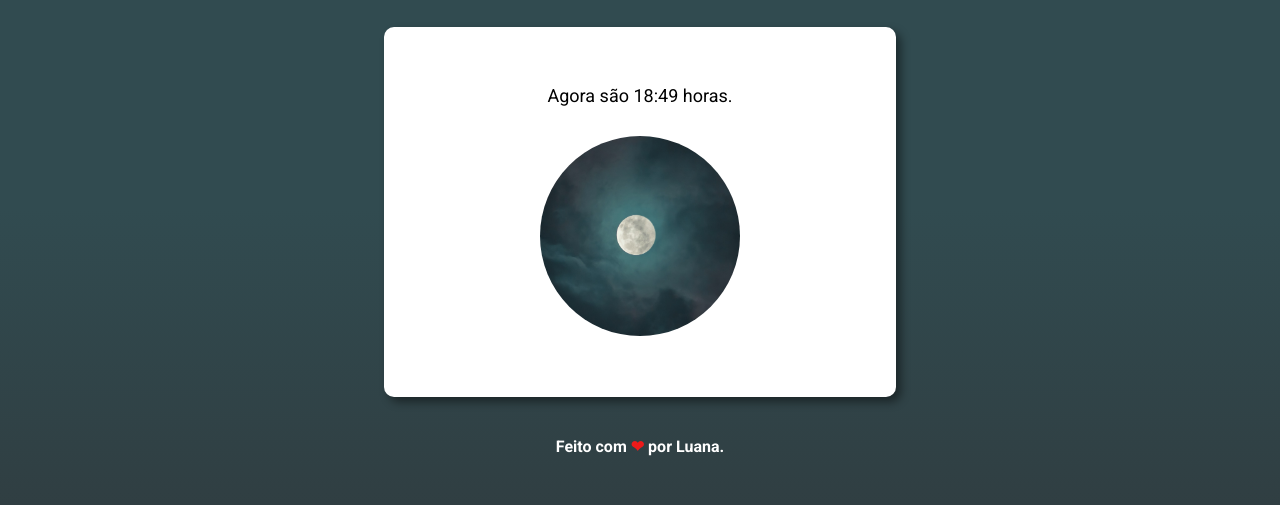
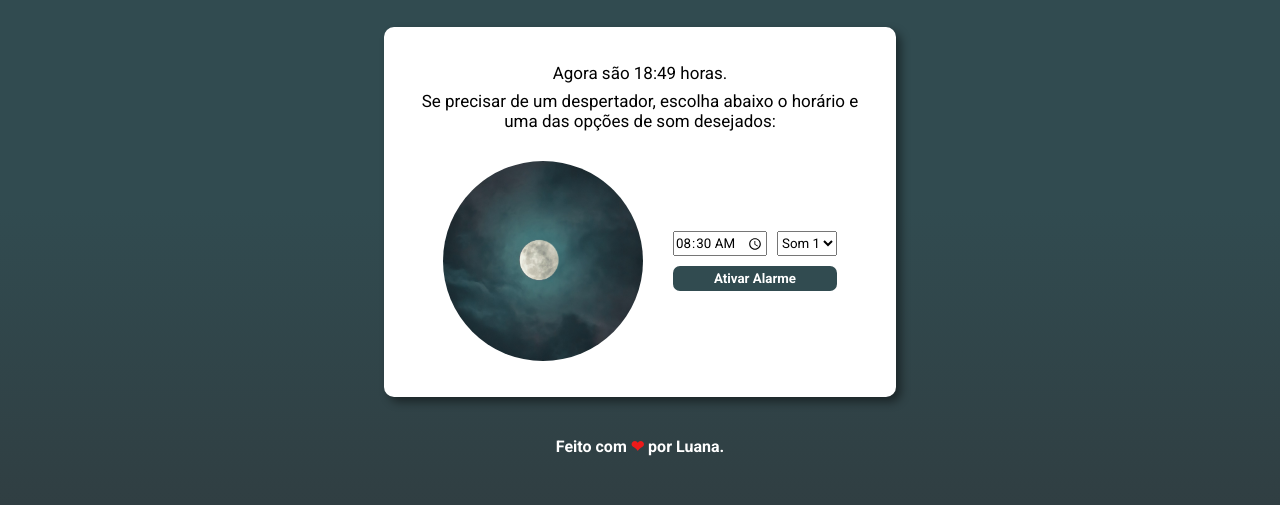
Before and after one commit to LuanaRSon/what-time-is-it, a plain HTML site: page index.html in a window 1280 px wide. Shown: the part 71-576 px from the top of the page. Drawn offline with Linux system fonts and the light colour scheme.

Commit message:
time input, select and a button added for alarm clock feature

```diff
--- a/index.html
+++ b/index.html
@@ -18,11 +18,21 @@
   </header>
 
   <section>
-    <div>
+    <div class="hour-text">
       <p id="hour-message"></p>
+      <p>Se precisar de um despertador, escolha abaixo o horário e uma das opções de som desejados:</p>
     </div>
-    <div>
+    <div id="alarm-clock">
       <img id="main-img">
+      <div class="alarm-settings">
+        <input type="time" class="input-time height-size" value="08:30">
+        <select class="height-size select-song">
+          <option value="som1">Som 1</option>
+          <option value="som2">Som 2</option>
+          <option value="som3">Som 3</option>
+        </select>
+        <button disabled class="height-size btn-alarm">Ativar Alarme</button>
+      </div>
     </div>
   </section>
 
--- a/script.js
+++ b/script.js
@@ -12,6 +12,8 @@ const images = [
   srcImg: "./assets/night.jpg"
 }];
 
+const btnAlarm = document.getElementsByClassName("btn-alarm")[0];
+
 function getTime() {
   const message = document.getElementById("hour-message");
 
@@ -19,37 +21,54 @@ function getTime() {
   let hour = data.getHours();
   let minutes = data.getMinutes();
 
-  if (hour < 10 && minutes < 10) {
-    message.innerHTML = `Agora são 0${hour}:0${minutes} horas.`
-  } else if (hour < 10 && minutes > 10) {
-    message.innerHTML = `Agora são 0${hour}:${minutes} horas.`
-  } else if (hour > 10 && minutes < 10) {
-    message.innerHTML = `Agora são ${hour}:0${minutes} horas.`
-  } else {
-    message.innerHTML = `Agora são ${hour}:${minutes} horas.`
+  if (hour < 10) {
+    hour = "0" + hour;
   }
+
+  if (minutes < 10) {
+    minutes = "0" + minutes;
+  }
+
+  message.innerHTML = `Agora são ${hour}:${minutes} horas.`
   changeLayout(hour);
   setTimeout("getTime()",500);
 }
 
 function changeLayout(hour) {
   const img = document.getElementById("main-img");
-  const body = document.getElementsByTagName("body")[0];
 
   if (hour >= 6 && hour < 12) {
     img.src = images[0].srcImg;
     img.alt = images[0].altText;
     document.body.style.background = "linear-gradient(rgba(97, 140, 241, 0.897) 35%, rgb(53, 87, 165)";
+    btnAlarm.style.background = "rgba(97, 140, 241, 0.897)";
 
   } else if (hour >= 12 && hour < 18) {
     img.src = images[1].srcImg;
     img.alt = images[1].altText;
     document.body.style.background = "linear-gradient(#f1ae8cd8 35%, #e07139)";
+    btnAlarm.style.background = "#f1ae8cd8";
 
   } else {
     img.src = images[2].srcImg;
     img.alt = images[2].altText;
     document.body.style.background = "linear-gradient(#314B50 35%, #2f3538)";
+    btnAlarm.style.background = "#314B50";
 
   }
 };
+
+// EM DESENVOLVIMENTO
+// function setAlarm(hour, minutes) {
+//   const alarmTime = document.getElementsByClassName("input-time")[0].value;
+//   const song = document.getElementsByClassName("select-song")[0].value;
+// };
+
+// btnAlarm.addEventListener("click", setAlarm);
+
+// EM DESENVOLVIMENTO
+// function showTime() {
+//   const message = document.getElementById("hour-message");
+
+//   setTimeout("showTime()",500);
+// }
--- a/styles.css
+++ b/styles.css
@@ -38,8 +38,51 @@ section {
   width: 40%;
 }
 
-#hour-message {
-  font-size: 18px;
+/* ---- SECTION CONFIG ---- */
+
+#alarm-clock {
+  align-items: center;
+  display: flex;
+  gap: 30px;
+}
+
+.hour-text {
+  font-size: 17px;
+  text-align: center;
+}
+
+p:first-child {
+  margin-bottom: 8px;
+}
+
+.alarm-settings {
+  display: grid;
+  grid-gap: 10px;
+  grid-template-areas: "input-time select"
+                       "btn btn";
+}
+
+.input-time {
+  cursor: pointer;
+  grid-area: input-time;
+}
+
+.height-size {
+  height: 25px;
+}
+
+.select-song {
+  grid-area: select;
+}
+
+.btn-alarm {
+  border: none;
+  border-radius: 7px;
+  color: var(--color-white);
+  cursor: pointer;
+  font-weight: 700;
+  grid-area: btn;
+  padding: 0 5px;
 }
 
 #main-img {
@@ -47,6 +90,8 @@ section {
   height: 200px;
   width: 200px;
 }
+
+/* ---- FOOTER CONFIG ---- */
 
 footer p {
   color: var(--color-white);
@@ -57,3 +102,16 @@ footer p {
 footer span {
   color: rgba(245, 25, 25, 0.959);
 }
+
+/* ---- MEDIA QUERY ---- */
+
+@media screen and (max-width: 1024px){
+
+  section {
+    height: 60%;
+  }
+
+  #alarm-clock {
+     flex-direction: column;
+  }
+};
```
Also changed, not shown: 1 other file.
